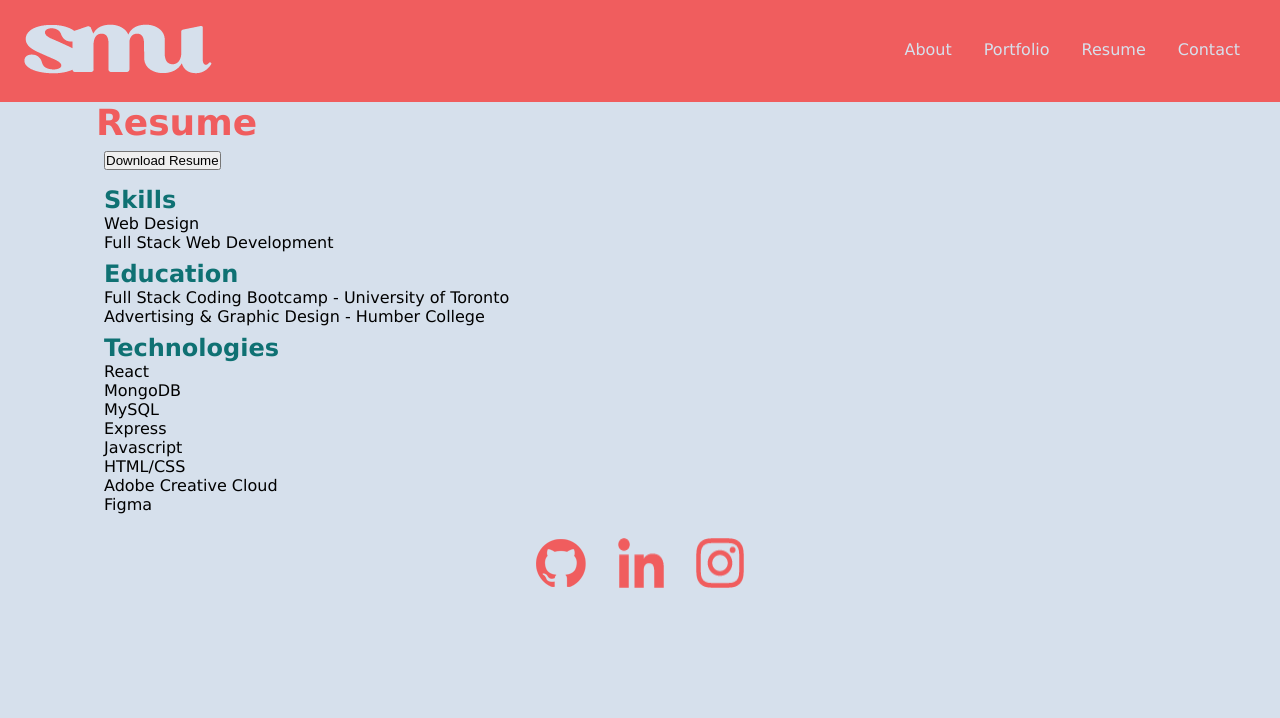
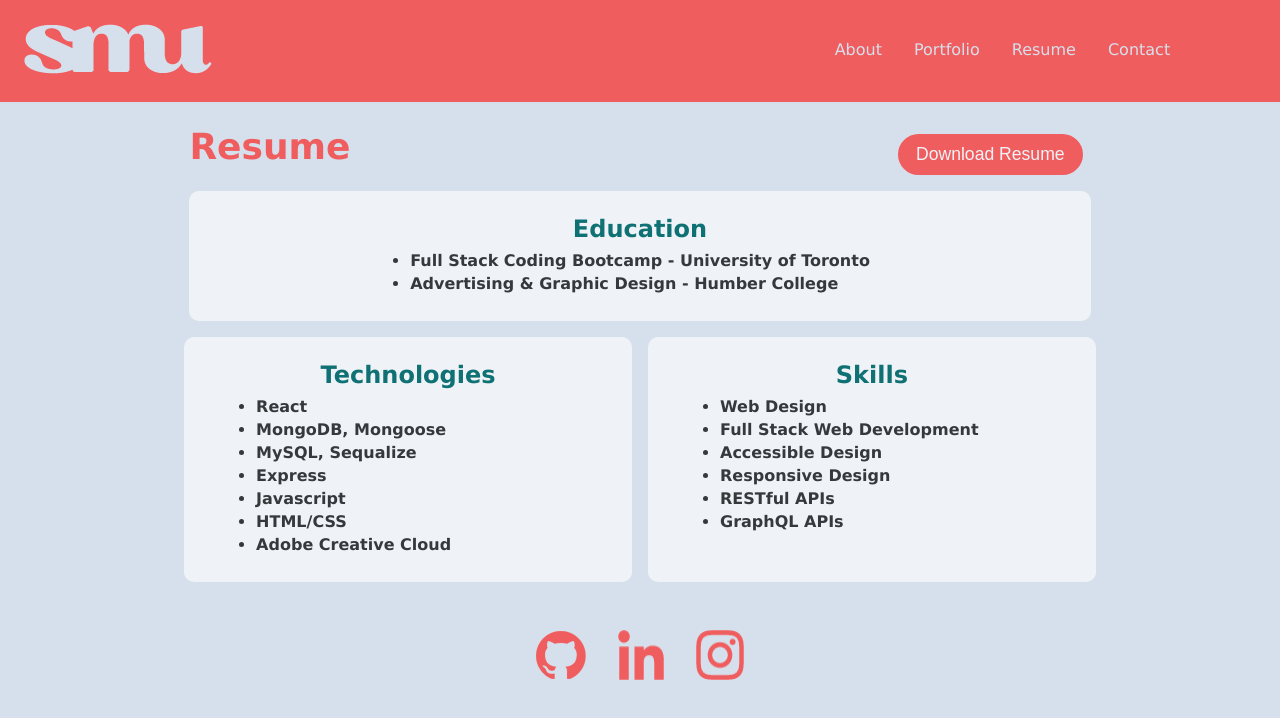
Before and after one commit to samurwin/samurwin.github.io, a React (Create React App) app: page /resume in a window 1280 px wide. Shown: the top 718 px of the page. Built offline with nearby package versions, Linux system fonts and the light colour scheme.

Commit message:
resume styles

```diff
--- a/src/components/Nav/index.js
+++ b/src/components/Nav/index.js
@@ -3,7 +3,7 @@ import { Link } from 'react-router-dom';
 
 function Nav() {
     return (
-        <nav className='col-12 col-lg-5 pt-3 flex-row text-secondary'>
+        <nav className='col-12 col-lg-5 pt-3 flex-row justify-center text-secondary'>
             <Link to='/'>About</Link>
             <Link to='/portfolio'>Portfolio</Link>
             <Link to='/resume'>Resume</Link>
--- a/src/index.css
+++ b/src/index.css
@@ -21,7 +21,7 @@
 
 html,
 body {
-  min-height: 100%;
+  height: 100%;
 }
 
 body {
@@ -68,6 +68,12 @@ a:visited {
   color: inherit;
 }
 
+li {
+  margin-bottom: var(--spacing-one);
+  color: var(--dark);
+  font-weight: bolder;
+}
+
 nav a {
   padding-right: var(--spacing-three);
   padding-left: var(--spacing-three);
@@ -106,6 +112,27 @@ footer {
 .about-blurb {
   background-color: var(--tertiary);
   border-radius: 15px;
+}
+
+.btn {
+  border: 2px solid var(--primary);
+  border-radius: 30px;
+  background-color: var(--primary);
+  padding: var(--spacing-two) var(--spacing-three);
+  color: var(--light);
+  font-size: 1.1rem;
+}
+
+.btn:hover {
+  color: var(--primary);
+  background-color: var(--secondary);
+}
+
+.card {
+  background-color: var(--light);
+  padding: var(--spacing-four);
+  border-radius: 10px;
+  box-shadow: rgba(0,0,0,0.3);
 }
 
 /* HEIGHT / WIDTH UTILS */
--- a/src/pages/Resume.js
+++ b/src/pages/Resume.js
@@ -2,36 +2,45 @@ import React from 'react';
 
 function Resume() {
     return (
-        <section>
-            <h1 className='text-primary'>Resume</h1>
-            <button className='btn m-2'>Download Resume</button>
-            <div className='m-2'>
-                <h4 className='text-quatrinary'>Skills</h4>
-                <ul>
-                    <li>Web Design</li>
-                    <li>Full Stack Web Development</li>
-                </ul>
+        <section className='w-100 my-4 flex-row justify-center'>
+            <div className='col-12 col-lg-10 flex-row justify-space-between'>
+                <h1 className='text-primary'>Resume</h1>
+                <button className='btn m-2'>Download Resume</button>
             </div>
-            <div className='m-2'>
-                <h4 className='text-quatrinary'>Education</h4>
+
+            <div className='m-2 card col-12 col-lg-10 flex-column align-center'>
+                <h4 className='text-quatrinary mb-2'>Education</h4>
                 <ul>
                     <li>Full Stack Coding Bootcamp - University of Toronto</li>
                     <li>Advertising & Graphic Design - Humber College</li>
                 </ul>
             </div>
-            <div className='m-2'>
-                <h4 className='text-quatrinary'>Technologies</h4>
-                <ul>
+
+            <div className='m-2 card col-12 col-lg-5'>
+                <h4 className='text-quatrinary mb-2 text-center'>Technologies</h4>
+                <ul className='pl-5'>
                     <li>React</li>
-                    <li>MongoDB</li>
-                    <li>MySQL</li>
+                    <li>MongoDB, Mongoose</li>
+                    <li>MySQL, Sequalize</li>
                     <li>Express</li>
                     <li>Javascript</li>
                     <li>HTML/CSS</li>
                     <li>Adobe Creative Cloud</li>
-                    <li>Figma</li>
                 </ul>
             </div>
+
+            <div className='m-2 card col-12 col-lg-5'>
+                <h4 className='text-quatrinary mb-2 text-center'>Skills</h4>
+                <ul className='pl-5'>
+                    <li>Web Design</li>
+                    <li>Full Stack Web Development</li>
+                    <li>Accessible Design</li>
+                    <li>Responsive Design</li>
+                    <li>RESTful APIs</li>
+                    <li>GraphQL APIs</li>
+                </ul>
+            </div>
+
         </section>
     );
 };
```
